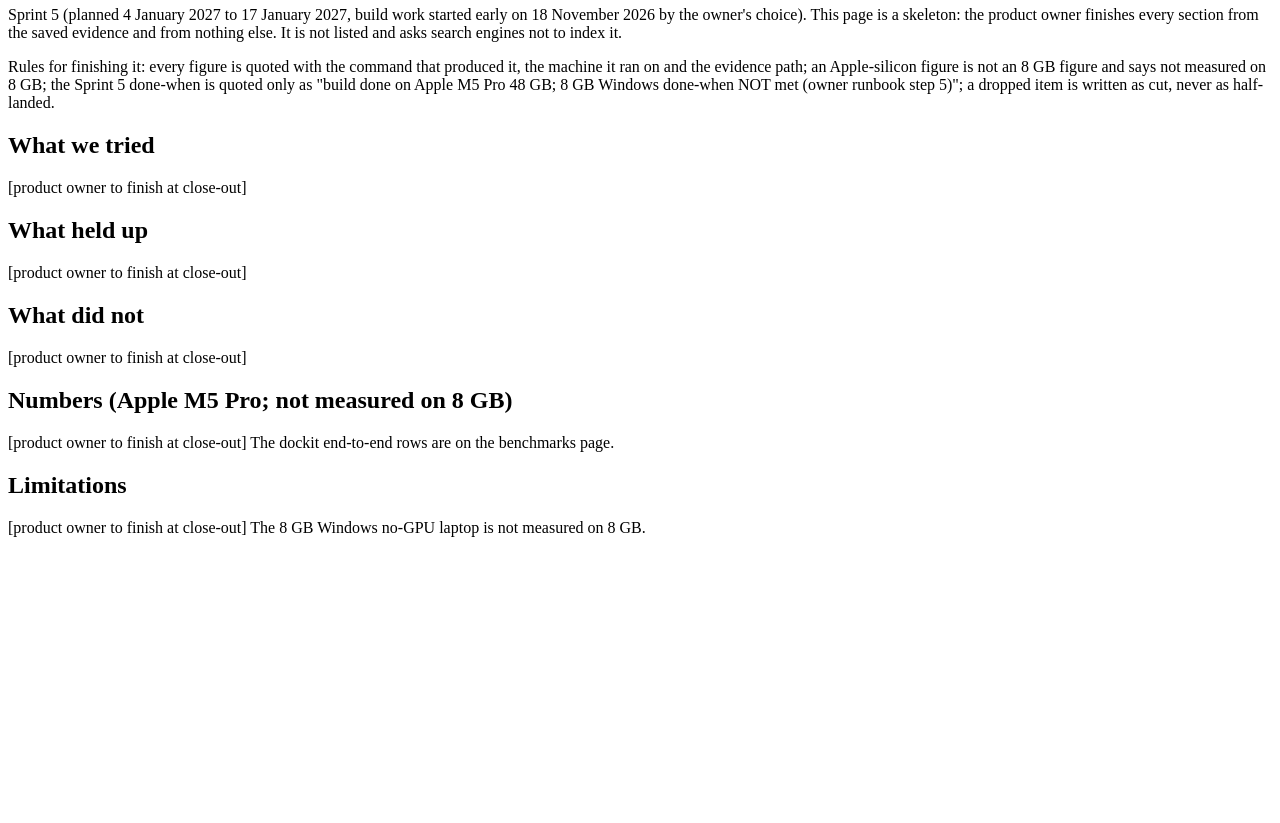
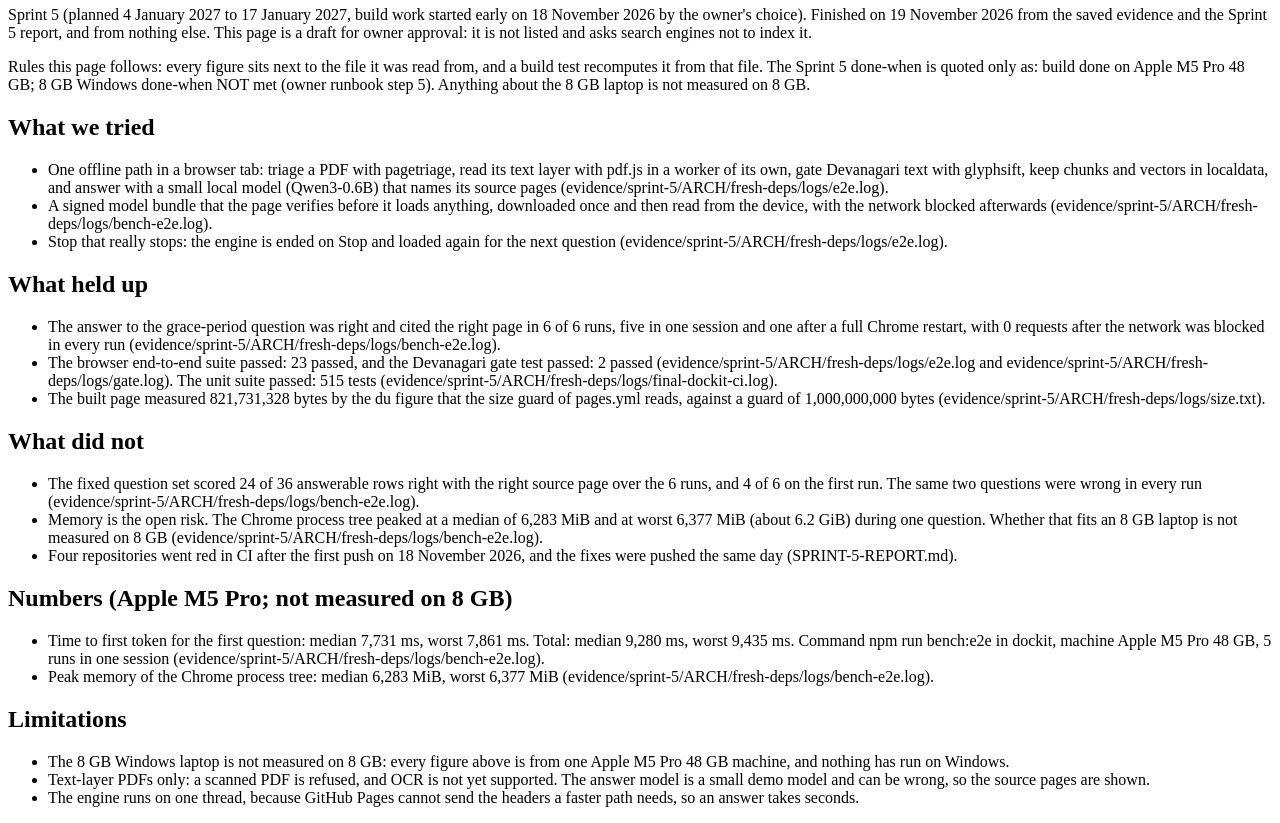
Before and after one commit to AirplaneMode-Labs/site, a website: page writeups/2026-11-sprint-5.html in a window 1280 px wide. Shown: the part 60-883 px from the top of the page. Before the commit the page ends 800 px from the top, so only its background shows below. Drawn offline with Linux system fonts and the light colour scheme.

Commit message:
docs: Sprint 4, 5 and 6 write-ups, README and changelog

```diff
--- a/writeups/2026-11-sprint-5.html
+++ b/writeups/2026-11-sprint-5.html
@@ -1,32 +1,104 @@
-<!-- title: Sprint 5: write-up skeleton (draft) -->
+<!-- title: Sprint 5: an offline PDF answer, and what it costs in memory (draft) -->
 <!-- date: 2026-11-18 -->
-<!-- description: Draft skeleton of the Sprint 5 write-up of Airplane Mode Labs. No content until the product owner fills it from evidence at close-out. -->
+<!-- description: Draft write-up of Sprint 5 of Airplane Mode Labs, written from the saved Sprint 5 evidence and the Sprint 5 report only. Unlisted: the owner decides when it goes public. -->
 <meta name="draft" content="true" />
-<h1>Sprint 5: write-up skeleton (draft)</h1>
+<h1>Sprint 5: an offline PDF answer, and what it costs in memory (draft)</h1>
 <p class="lede">
-  Sprint 5 (planned 4 January 2027 to 17 January 2027, build work started early on 18 November 2026 by the owner's
-  choice). This page is a skeleton: the product owner finishes every section from the saved evidence
-  and from nothing else. It is not listed and asks search engines not to index it.
+  Sprint 5 (planned 4 January 2027 to 17 January 2027, build work started early on 18 November 2026
+  by the owner's choice). Finished on 19 November 2026 from the saved evidence and the Sprint 5
+  report, and from nothing else. This page is a draft for owner approval: it is not listed and asks
+  search engines not to index it.
 </p>
 <p class="muted">
-  Rules for finishing it: every figure is quoted with the command that produced it, the machine it ran
-  on and the evidence path; an Apple-silicon figure is not an 8 GB figure and says not measured on
-  8 GB; the Sprint 5 done-when is quoted only as "build done on Apple M5 Pro 48 GB; 8 GB Windows done-when
-  NOT met (owner runbook step 5)"; a dropped item is written as cut, never as
-  half-landed.
+  Rules this page follows: every figure sits next to the file it was read from, and a build test
+  recomputes it from that file. The Sprint 5 done-when is quoted only as: build done on Apple M5
+  Pro 48 GB; 8 GB Windows done-when NOT met (owner runbook step 5). Anything about the 8 GB laptop
+  is not measured on 8 GB.
 </p>
 
 <h2>What we tried</h2>
-<p data-slot="tried">[product owner to finish at close-out]</p>
+<ul>
+  <li>
+    One offline path in a browser tab: triage a PDF with pagetriage, read its text layer with pdf.js
+    in a worker of its own, gate Devanagari text with glyphsift, keep chunks and vectors in
+    localdata, and answer with a small local model (Qwen3-0.6B) that names its source pages
+    (evidence/sprint-5/ARCH/fresh-deps/logs/e2e.log).
+  </li>
+  <li>
+    A signed model bundle that the page verifies before it loads anything, downloaded once and then
+    read from the device, with the network blocked afterwards
+    (evidence/sprint-5/ARCH/fresh-deps/logs/bench-e2e.log).
+  </li>
+  <li>
+    Stop that really stops: the engine is ended on Stop and loaded again for the next question
+    (evidence/sprint-5/ARCH/fresh-deps/logs/e2e.log).
+  </li>
+</ul>
 
 <h2>What held up</h2>
-<p data-slot="held-up">[product owner to finish at close-out]</p>
+<ul>
+  <li>
+    The answer to the grace-period question was right and cited the right page in 6 of 6 runs, five
+    in one session and one after a full Chrome restart, with 0 requests after the network was
+    blocked in every run (evidence/sprint-5/ARCH/fresh-deps/logs/bench-e2e.log).
+  </li>
+  <li>
+    The browser end-to-end suite passed: 23 passed, and the Devanagari gate test passed: 2 passed
+    (evidence/sprint-5/ARCH/fresh-deps/logs/e2e.log and
+    evidence/sprint-5/ARCH/fresh-deps/logs/gate.log). The unit suite passed: 515 tests
+    (evidence/sprint-5/ARCH/fresh-deps/logs/final-dockit-ci.log).
+  </li>
+  <li>
+    The built page measured 821,731,328 bytes by the du figure that the size guard of pages.yml
+    reads, against a guard of 1,000,000,000 bytes
+    (evidence/sprint-5/ARCH/fresh-deps/logs/size.txt).
+  </li>
+</ul>
 
 <h2>What did not</h2>
-<p data-slot="did-not">[product owner to finish at close-out]</p>
+<ul>
+  <li>
+    The fixed question set scored 24 of 36 answerable rows right with the right source page over
+    the 6 runs, and 4 of 6 on the first run. The same two questions were wrong in every run
+    (evidence/sprint-5/ARCH/fresh-deps/logs/bench-e2e.log).
+  </li>
+  <li>
+    Memory is the open risk. The Chrome process tree peaked at a median of 6,283 MiB and at worst
+    6,377 MiB (about 6.2 GiB) during one question. Whether that fits an 8 GB laptop is not measured
+    on 8 GB (evidence/sprint-5/ARCH/fresh-deps/logs/bench-e2e.log).
+  </li>
+  <li>
+    Four repositories went red in CI after the first push on 18 November 2026, and the fixes were
+    pushed the same day (SPRINT-5-REPORT.md).
+  </li>
+</ul>
 
 <h2>Numbers (Apple M5 Pro; not measured on 8 GB)</h2>
-<p data-slot="numbers">[product owner to finish at close-out] The dockit end-to-end rows are on the benchmarks page.</p>
+<ul>
+  <li>
+    Time to first token for the first question: median 7,731 ms, worst 7,861 ms. Total: median
+    9,280 ms, worst 9,435 ms. Command npm run bench:e2e in dockit, machine Apple M5 Pro 48 GB, 5
+    runs in one session
+    (evidence/sprint-5/ARCH/fresh-deps/logs/bench-e2e.log).
+  </li>
+  <li>
+    Peak memory of the Chrome process tree: median 6,283 MiB, worst 6,377 MiB
+    (evidence/sprint-5/ARCH/fresh-deps/logs/bench-e2e.log).
+  </li>
+</ul>
 
 <h2>Limitations</h2>
-<p data-slot="limitations">[product owner to finish at close-out] The 8 GB Windows no-GPU laptop is not measured on 8 GB.</p>
+<ul>
+  <li>
+    The 8 GB Windows laptop is not measured on 8 GB: every figure above is from one Apple M5 Pro
+    48 GB machine, and nothing has run on Windows.
+  </li>
+  <li>
+    Text-layer PDFs only: a scanned PDF is refused, and OCR is not yet supported. The answer model
+    is a small demo model and can be wrong, so the source pages are shown.
+  </li>
+  <li>
+    The engine runs on one thread, because GitHub Pages cannot send the headers a faster path
+    needs, so an answer takes seconds.
+  </li>
+</ul>
```
Also changed, not shown: writeups/2026-11-sprint-4.html (+88 -21 lines), writeups/2026-11-sprint-6.html (added, +36 -0 lines), CHANGELOG.md, README.md.
